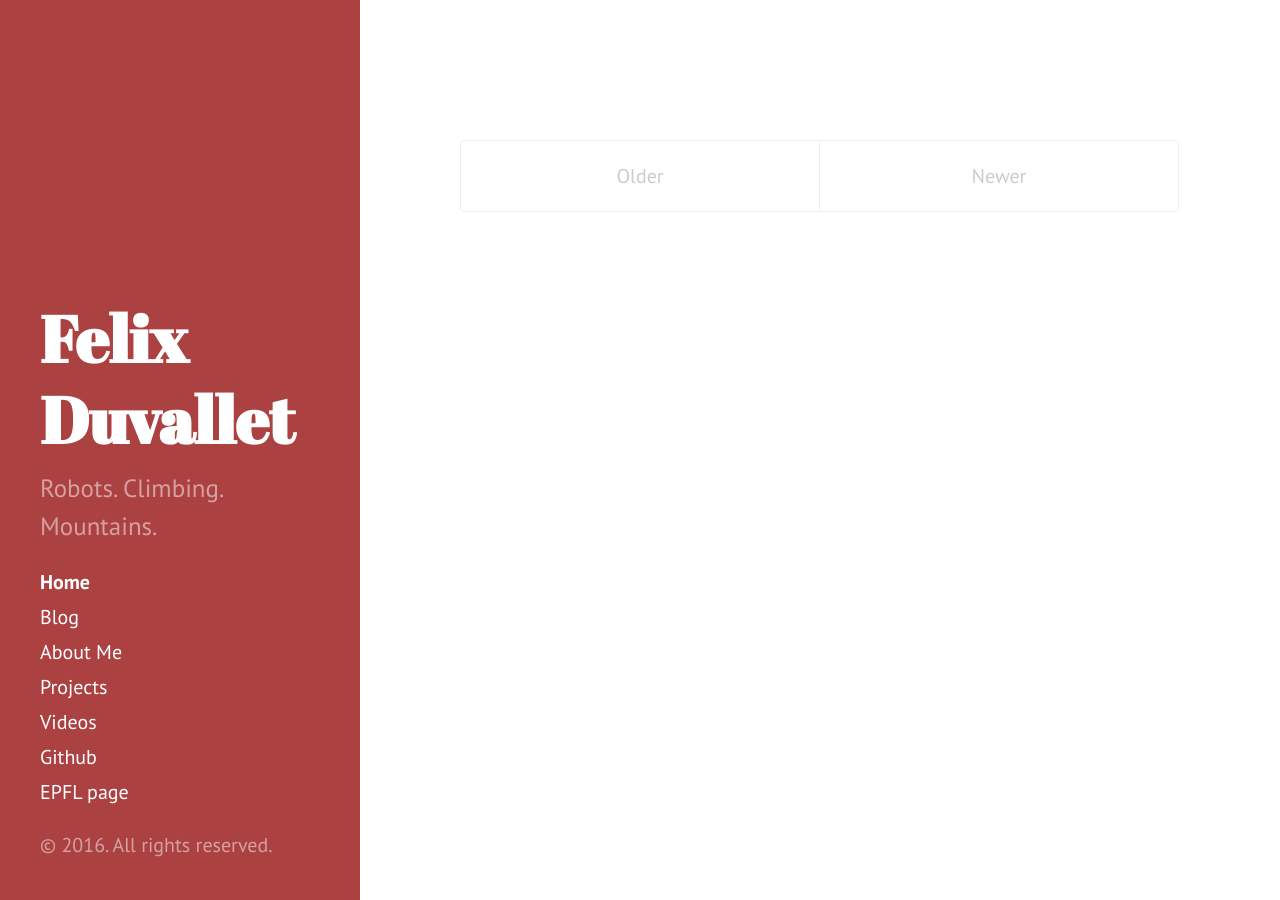
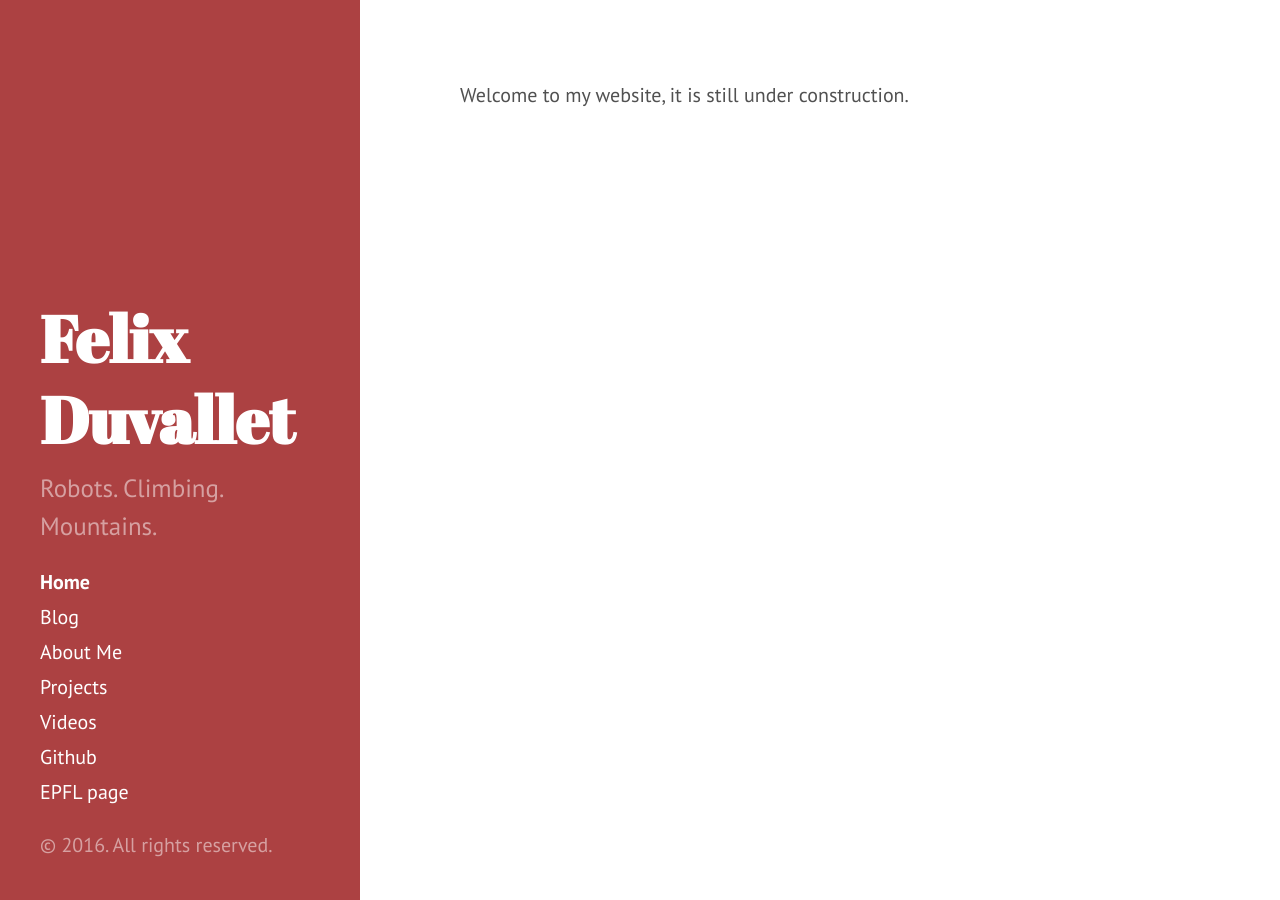
Before and after one commit to felixduvallet/felixduvallet.github.io, a Jekyll site: the page built from index.html, in a window 1280 px wide. Built offline with Jekyll 4.4.1, drawn with Linux system fonts in a browser that asks for light colours.

Commit message:
Don't try to show blog in main page.

```diff
--- a/index.html
+++ b/index.html
@@ -3,35 +3,4 @@ layout: default
 title: Home
 ---
 
-<div class="posts">
-  {% for post in paginator.posts %}
-  <div class="post">
-    <h1 class="post-title">
-      <a href="{{ post.url }}">
-        {{ post.title }}
-      </a>
-    </h1>
-
-    <span class="post-date">{{ post.date | date_to_string }}</span>
-
-    {{ post.content }}
-  </div>
-  {% endfor %}
-</div>
-
-<div class="pagination">
-  {% if paginator.next_page %}
-    <a class="pagination-item older" href="{{ site.baseurl }}blog/page{{paginator.next_page}}">Older</a>
-  {% else %}
-    <span class="pagination-item older">Older</span>
-  {% endif %}
-  {% if paginator.previous_page %}
-    {% if paginator.page == 2 %}
-      <a class="pagination-item newer" href="{{ site.baseurl }}blog">Newer</a>
-    {% else %}
-      <a class="pagination-item newer" href="{{ site.baseurl }}blog/page{{paginator.previous_page}}">Newer</a>
-    {% endif %}
-  {% else %}
-    <span class="pagination-item newer">Newer</span>
-  {% endif %}
-</div>
+Welcome to my website, it is still under construction.
```
